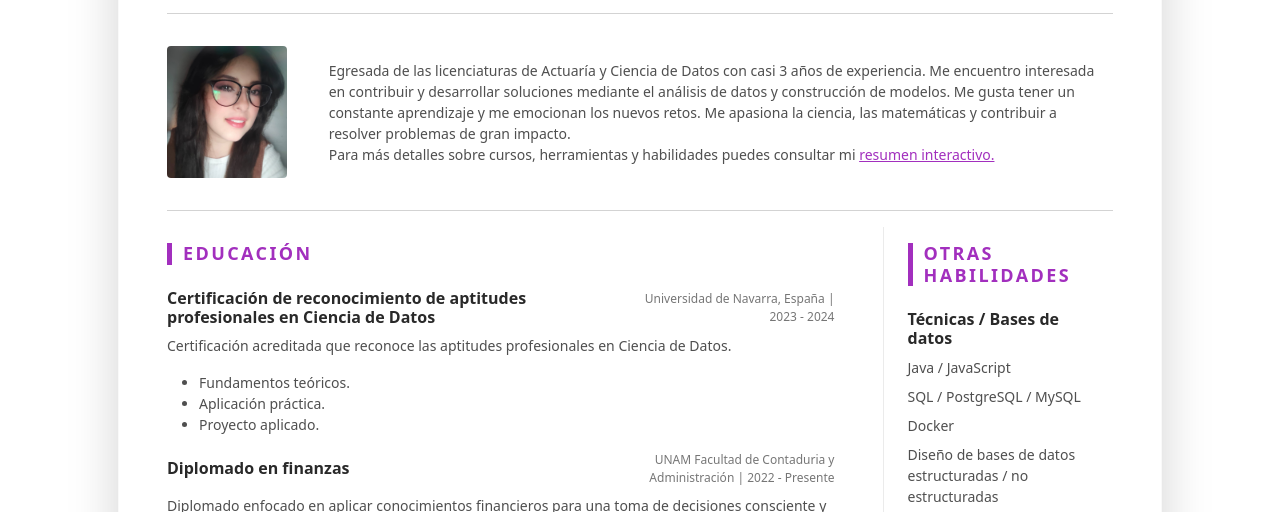
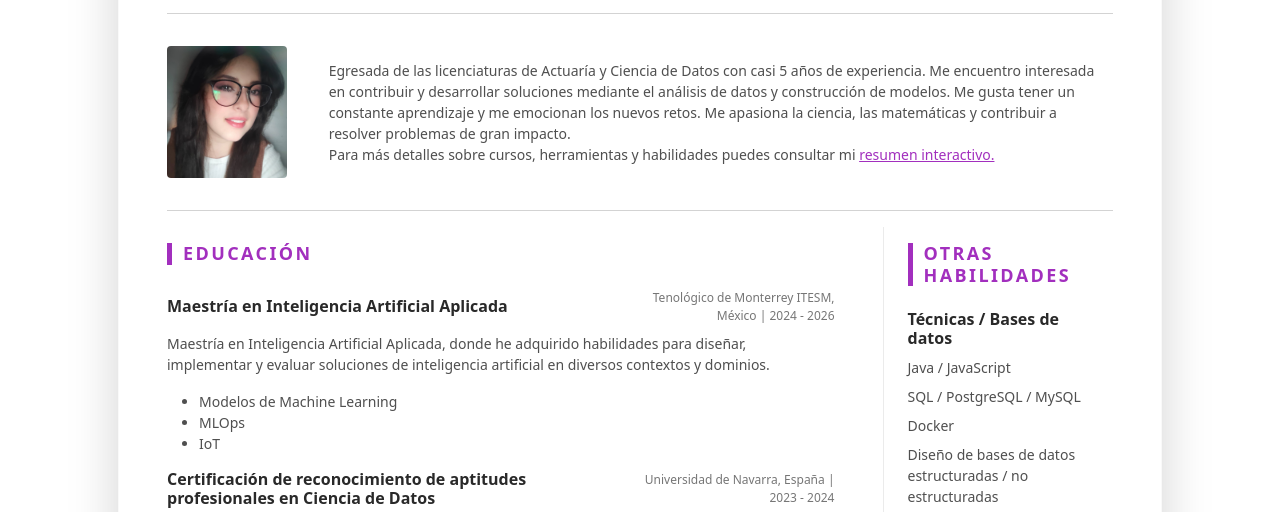
Before and after one commit to Pamela-ruiz9/Pamela-ruiz9.github.io, a website: page cv.html in a window 1280 px wide. Shown: the part 222-734 px from the top of the page. Drawn offline with Linux system fonts and the light colour scheme.

Commit message:
Actualizo CV

```diff
--- a/cv.html
+++ b/cv.html
@@ -57,7 +57,7 @@
 
 						<div class="col text-start">
 							<p class="mb-0">
-								Egresada de las licenciaturas de Actuaría y Ciencia de Datos con casi 3 años de experiencia. Me encuentro interesada en contribuir y desarrollar soluciones mediante el análisis de datos
+								Egresada de las licenciaturas de Actuaría y Ciencia de Datos con casi 5 años de experiencia. Me encuentro interesada en contribuir y desarrollar soluciones mediante el análisis de datos
 								y construcción de modelos. Me gusta tener un constante aprendizaje y me emocionan los nuevos retos. Me apasiona la ciencia, las matemáticas y contribuir a resolver problemas de gran
 								impacto.
 
@@ -76,10 +76,26 @@
 								<h3 class="text-uppercase resume-section-heading mb-4">Educación</h3>
 								<div class="item mb-3">
 									<div class="item-heading row align-items-center mb-2">
-										<h4 class="item-title col-12 col-md-6 col-lg-8 mb-2 mb-md-0">Certificación de reconocimiento de aptitudes profesionales en Ciencia de Datos</h4>
-										<div class="item-meta col-12 col-md-6 col-lg-4 text-muted text-start text-md-end">Universidad de Navarra, España | 2023 - 2024
+										<h4 class="item-title col-12 col-md-6 col-lg-8 mb-2 mb-md-0">Maestría en Inteligencia Artificial Aplicada</h4>
+										<div class="item-meta col-12 col-md-6 col-lg-4 text-muted text-start text-md-end">Tenológico de Monterrey ITESM, México | 2024 - 2026
 										</div>
+									</div>
 
+									<div class="item-content">
+										<p>Maestría en Inteligencia Artificial Aplicada, donde he adquirido habilidades para diseñar, implementar y evaluar soluciones de inteligencia artificial en diversos contextos y dominios.
+										</p>
+										<ul class="resume-list">
+											<li>Modelos de Machine Learning</li>
+											<li>MLOps</li>
+											<li>IoT</li>
+										</ul>
+									</div>
+									<div class="item-heading row align-items-center mb-2">
+										<h4 class="item-title col-12 col-md-6 col-lg-8 mb-2 mb-md-0">Certificación de reconocimiento de aptitudes
+											profesionales en Ciencia de Datos</h4>
+										<div class="item-meta col-12 col-md-6 col-lg-4 text-muted text-start text-md-end">Universidad de Navarra, España |
+											2023 - 2024
+										</div>
 									</div>
 									<div class="item-content">
 										<p>Certificación acreditada que reconoce las aptitudes profesionales en Ciencia de Datos.
@@ -152,7 +168,7 @@
 
 								<div class="item mb-3">
 									<div class="item-heading row align-items-center mb-2">
-										<h4 class="item-title col-12 col-md-6 col-lg-8 mb-2 mb-md-0">Científica de datos Analyst</h4>
+										<h4 class="item-title col-12 col-md-6 col-lg-8 mb-2 mb-md-0">Científica de datos Associate</h4>
 										<div class="item-meta col-12 col-md-6 col-lg-4 text-muted text-start text-md-end">BBVA | 2023 - Presente
 										</div>
 										</div>
```
